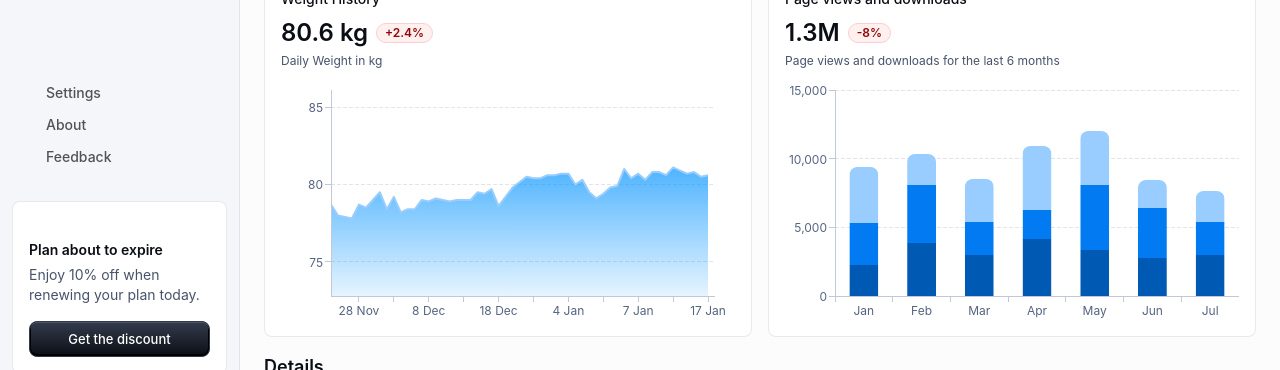
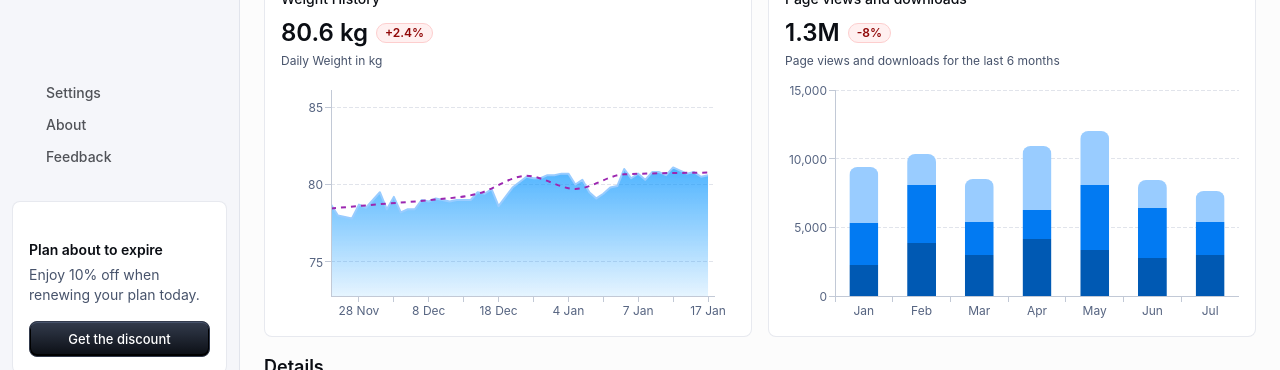
Before and after one commit to BelaGereon/fitness-dashboard, a React (Vite) app: page / in a window 1280 px wide. Shown: the part 343-713 px from the top of the page. Built offline with nearby package versions, Linux system fonts and the light colour scheme; some icons are missing.

Commit message:
:art: add secondary graph for weeks avg weight

```diff
--- a/src/dashboard/components/WeightHistoryChart.tsx
+++ b/src/dashboard/components/WeightHistoryChart.tsx
@@ -20,29 +20,64 @@ const dayOffsets: Record<WeekDayKey, number> = {
   sun: 6,
 };
 
+function getAvgWeightForWeek(week: FitnessWeek): number | null {
+  const dayWeights: number[] = [];
+  dayKeys.forEach((dayKey) => {
+    const day = week.days?.[dayKey];
+    if (day && typeof day.weightKg === "number") {
+      dayWeights.push(day.weightKg);
+    }
+  });
+  if (dayWeights.length === 0) {
+    return null;
+  }
+  const total = dayWeights.reduce((sum, weight) => sum + weight, 0);
+  return total / dayWeights.length;
+}
+
+function getLastLoggedDayKey(week: FitnessWeek): WeekDayKey | null {
+  for (let i = dayKeys.length - 1; i >= 0; i -= 1) {
+    const dayKey = dayKeys[i];
+    const day = week.days?.[dayKey];
+    if (day && typeof day.weightKg === "number") {
+      return dayKey;
+    }
+  }
+  return null;
+}
+
 function getWeightSeries(weeks: FitnessWeek[]) {
   const labels: string[] = [];
   const weights: Array<number | null> = [];
+  const avgWeights: Array<number | null> = [];
 
-  weeks.forEach((week) => {
+  weeks.forEach((week, weekIndex) => {
     const weekStart = new Date(`${week.weekOf}T00:00:00`);
+    const weekAvg = getAvgWeightForWeek(week);
+    const isLastWeek = weekIndex === weeks.length - 1;
+    const lastLoggedDayKey = isLastWeek ? getLastLoggedDayKey(week) : null;
+    const avgDayKey = isLastWeek ? lastLoggedDayKey : "mon";
+
     dayKeys.forEach((dayKey) => {
-      const day = week.days?.[dayKey];
-      if (!day) {
-        return;
-      }
       const dayDate = new Date(weekStart);
       dayDate.setDate(dayDate.getDate() + dayOffsets[dayKey]);
       const dateLabel = dayDate.toLocaleDateString("en-DE", {
         month: "short",
         day: "numeric",
       });
+
       labels.push(`${dateLabel}`);
-      weights.push(typeof day.weightKg === "number" ? day.weightKg : null);
+
+      const day = week.days?.[dayKey];
+      weights.push(typeof day?.weightKg === "number" ? day.weightKg : null);
+
+      avgWeights.push(
+        weekAvg !== null && avgDayKey === dayKey ? weekAvg : null,
+      );
     });
   });
 
-  return { labels, weights };
+  return { labels, weights, avgWeights };
 }
 
 type WeightHistoryChartProps = {
@@ -51,7 +86,7 @@ type WeightHistoryChartProps = {
 
 export default function WeightHistoryChart({ weeks }: WeightHistoryChartProps) {
   const theme = useTheme();
-  const { labels, weights } = getWeightSeries(weeks);
+  const { labels, weights, avgWeights } = getWeightSeries(weeks);
   const definedWeights = weights.filter(
     (value): value is number => typeof value === "number",
   );
@@ -136,6 +171,16 @@ export default function WeightHistoryChart({ weeks }: WeightHistoryChartProps) {
               data: weights,
               connectNulls: true,
             },
+            {
+              id: "avgWeight",
+              label: "Avg Weight",
+              showMark: false,
+              curve: "monotoneX",
+              data: avgWeights,
+              connectNulls: true,
+              baseline: yAxisMin,
+              color: theme.palette.secondary.main,
+            },
           ]}
           height={250}
           margin={{ left: 0, right: 20, top: 20, bottom: 0 }}
@@ -144,6 +189,9 @@ export default function WeightHistoryChart({ weeks }: WeightHistoryChartProps) {
             "& .MuiAreaElement-series-weight": {
               fill: "url('#weight')",
               fillOpacity: 1,
+            },
+            "& .MuiLineElement-series-avgWeight": {
+              strokeDasharray: "5 5",
             },
           }}
           hideLegend
```
